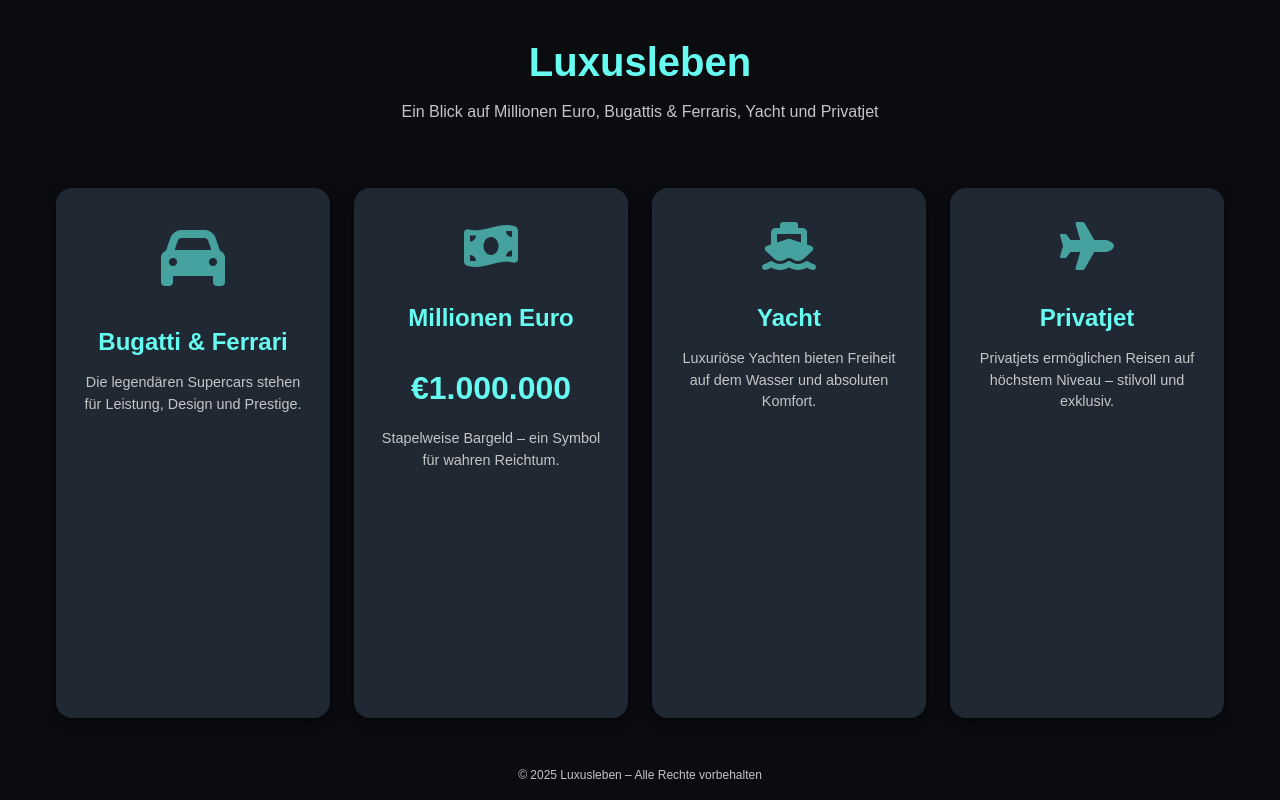
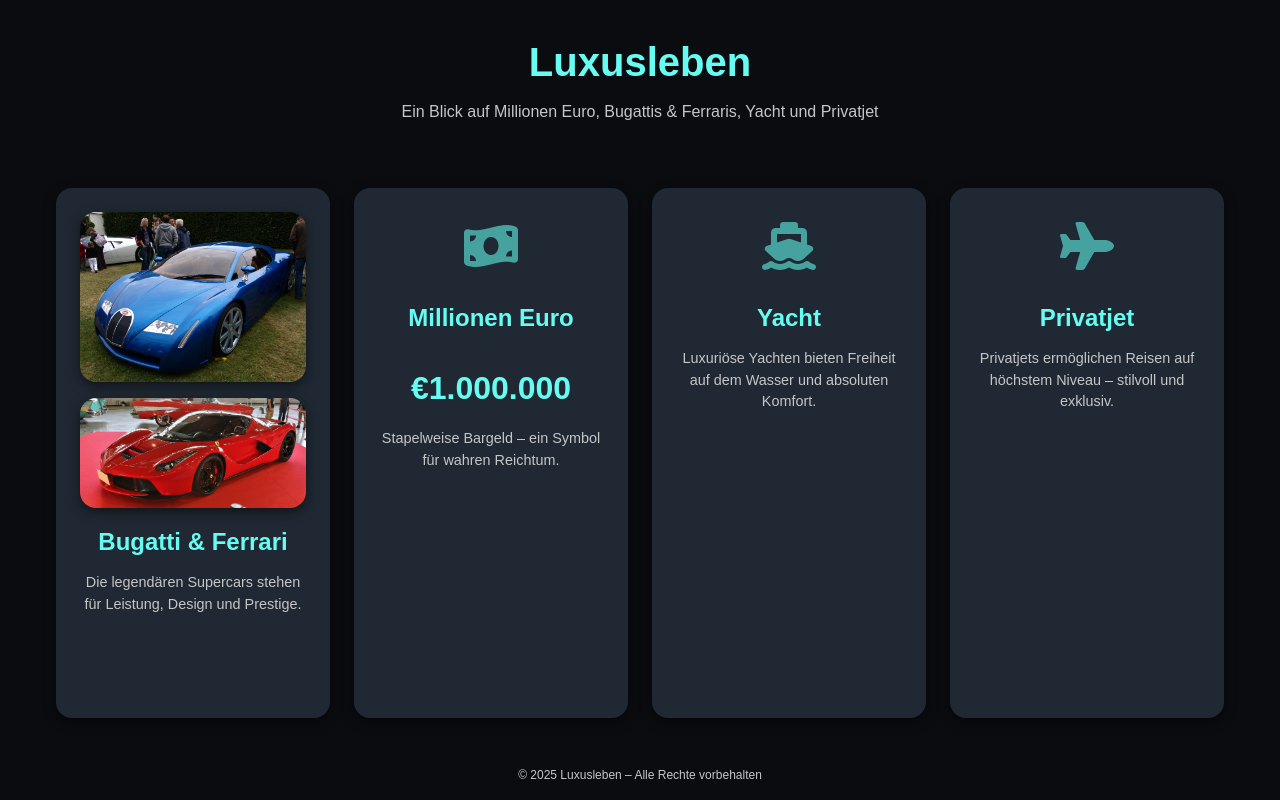
Before and after one commit to samiro387/luxusleben-website, a plain HTML site: page index.html in a window 1280 px wide. Drawn offline with Linux system fonts and the light colour scheme; a small style sheet from the web is missing.

Commit message:
Update index.html to display Bugatti and Ferrari images

```diff
--- a/index.html
+++ b/index.html
@@ -76,6 +76,21 @@
     .card p {
       font-size: 0.9rem;
     }
+    /* Bilder für Bugatti & Ferrari */
+    .car-images {
+      display: flex;
+      flex-wrap: wrap;
+      justify-content: center;
+      align-items: center;
+      gap: 1rem;
+      margin-bottom: 1rem;
+    }
+    .car-images img {
+      width: 100%;
+      max-width: 250px;
+      border-radius: var(--radius);
+      box-shadow: 0 4px 12px rgba(0, 0, 0, 0.5);
+    }
     footer {
       text-align: center;
       padding: 1rem;
@@ -99,7 +114,11 @@
   <main>
     <!-- Abschnitt Bugatti & Ferrari (an erster Stelle, damit die Autos sofort sichtbar sind) -->
     <section class="card">
-      <div class="icon" style="font-size:4rem;"><i class="fas fa-car"></i></div>
+      <!-- Fotos der Luxusautos: Bugatti & Ferrari -->
+      <div class="car-images">
+        <img src="Bugatti_Chiron.jpg" alt="Bugatti Chiron">
+        <img src="2560px-Ferrari_LaFerrari.jpg" alt="Ferrari LaFerrari">
+      </div>
       <h2>Bugatti & Ferrari</h2>
       <p>Die legendären Supercars stehen für Leistung, Design und Prestige.</p>
     </section>
```
